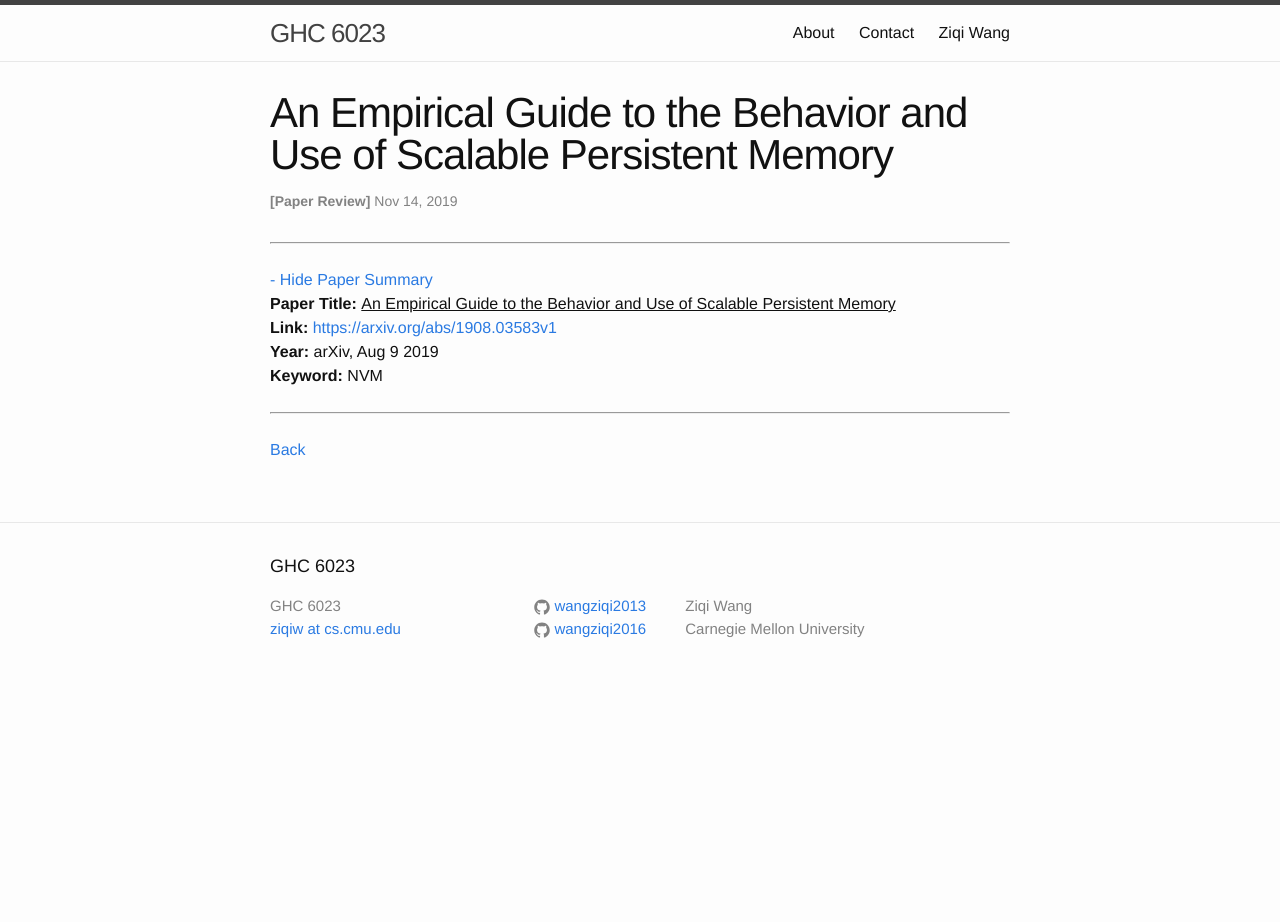
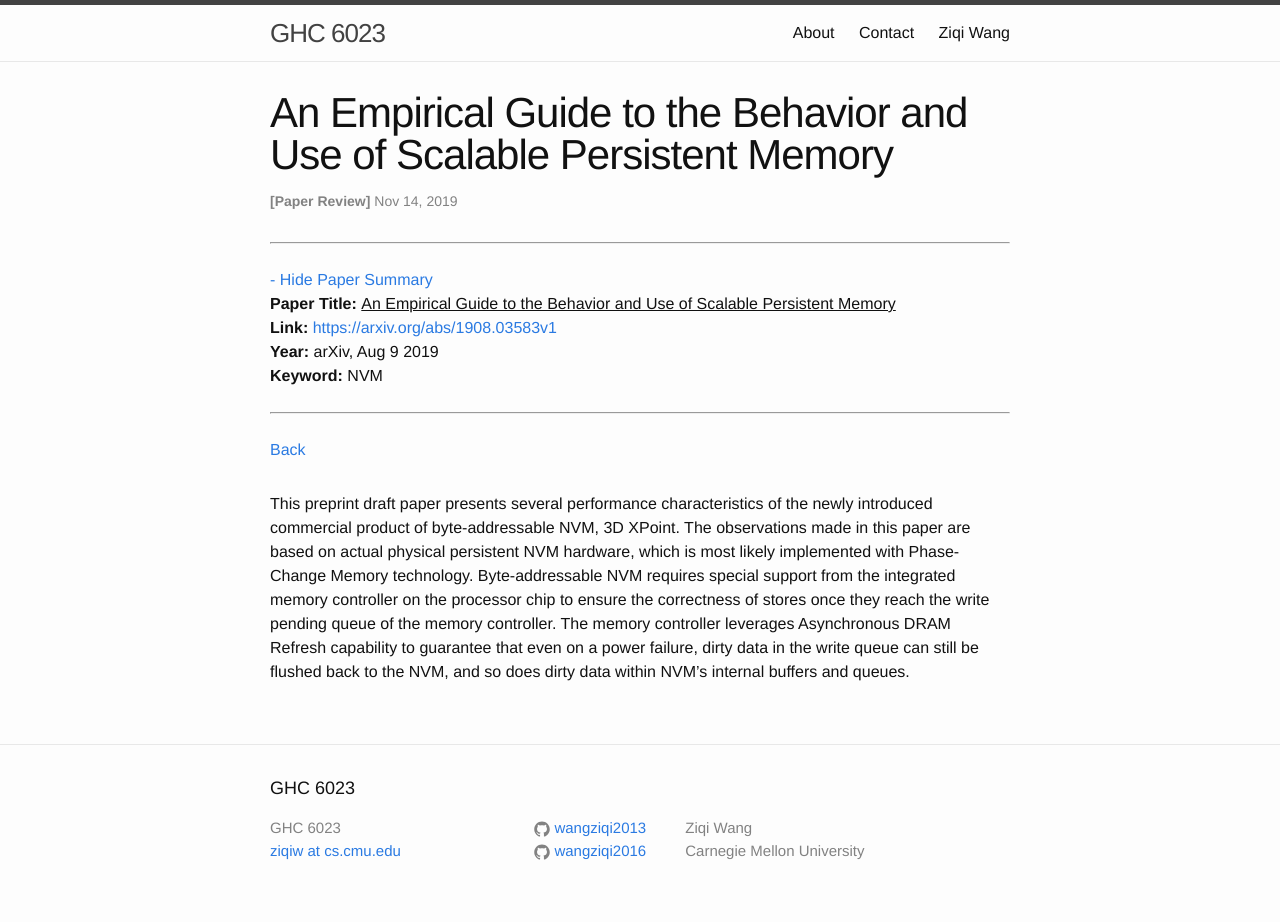
Before and after one commit to wangziqi2013/wangziqi2013.github.io, a Jekyll site: the page built from _posts/2019-11-14-lattest.markdown, in a window 1280 px wide. Built offline with Jekyll 4.4.1, drawn with Linux system fonts in a browser that asks for light colours; before the commit the page ends 900 px from its top, so only the background shows below that.

Commit message:
Adding device spec

```diff
--- a/_posts/2019-11-14-lattest.markdown
+++ b/_posts/2019-11-14-lattest.markdown
@@ -12,3 +12,11 @@ htm_cd:
 htm_cr:
 version_mgmt:
 ---
+
+This preprint draft paper presents several performance characteristics of the newly introduced commercial product of
+byte-addressable NVM, 3D XPoint. The observations made in this paper are based on actual physical persistent NVM hardware,
+which is most likely implemented with Phase-Change Memory technology. Byte-addressable NVM requires special support
+from the integrated memory controller on the processor chip to ensure the correctness of stores once they reach
+the write pending queue of the memory controller. The memory controller leverages Asynchronous DRAM Refresh capability
+to guarantee that even on a power failure, dirty data in the write queue can still be flushed back to the NVM, and so does
+dirty data within NVM's internal buffers and queues.
```
